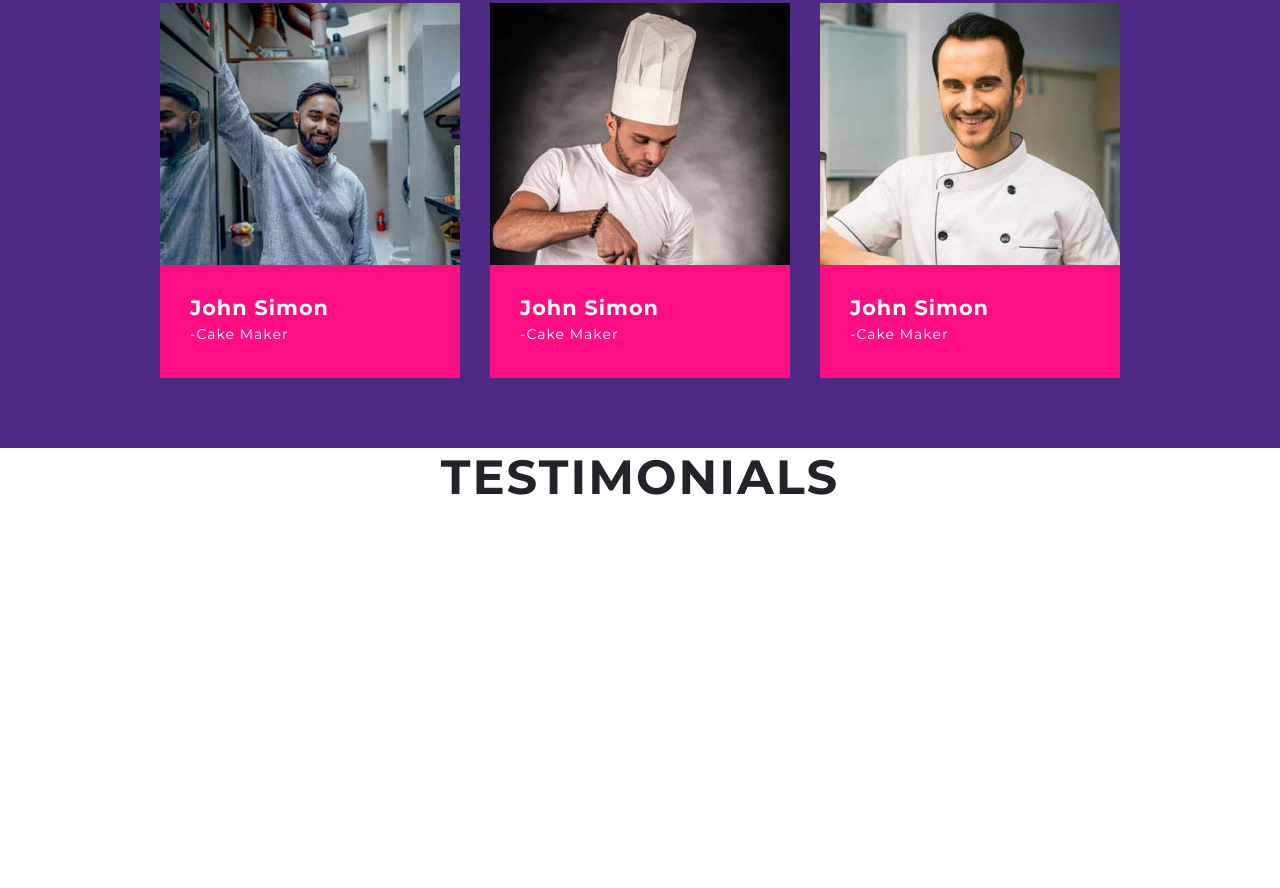
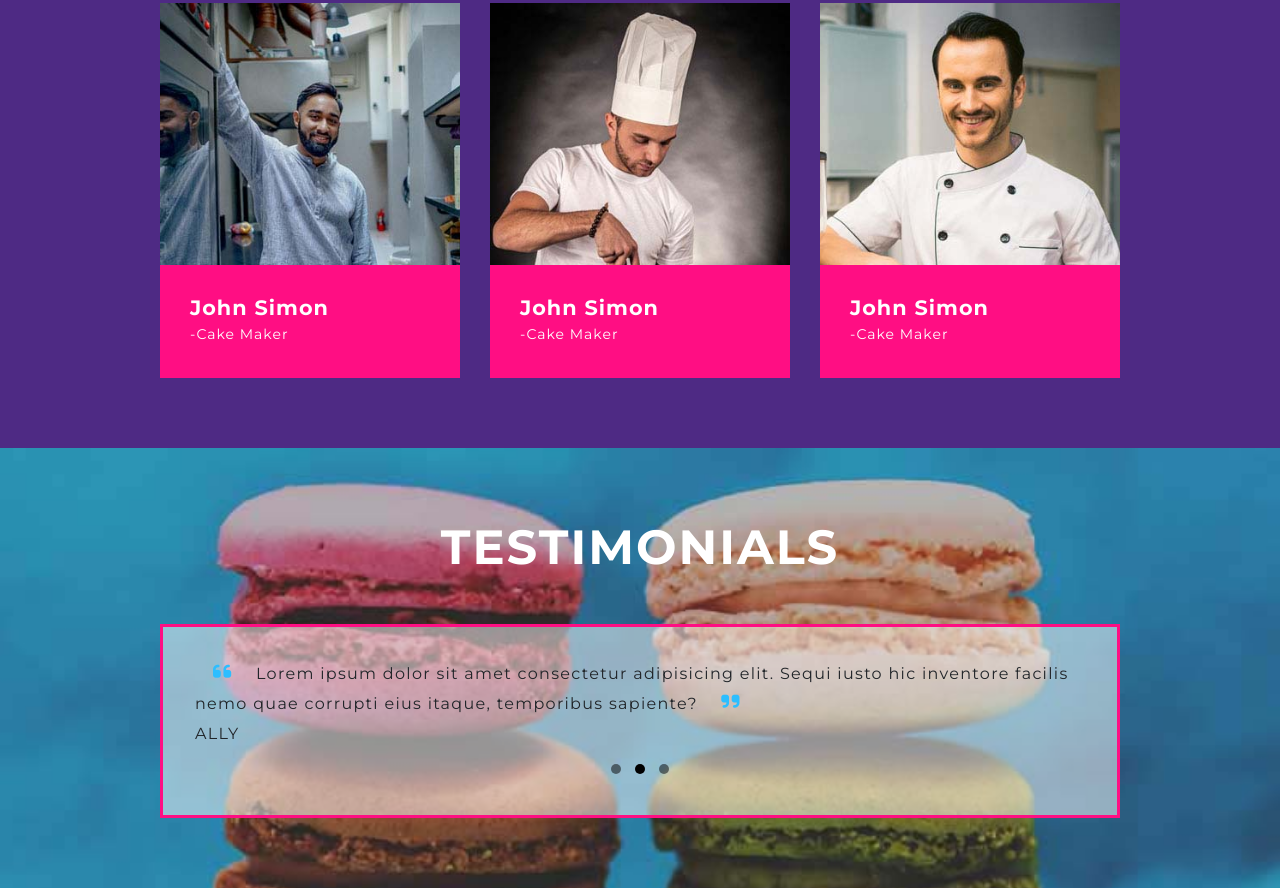
Before and after one commit to NamTienTran/BAKE, a plain HTML site: page index.html in a window 1280 px wide. Shown: the part 4520-5408 px from the top of the page. Before the commit the page ends 5074 px from the top, so only its background shows below. Drawn offline with nearby package versions, Linux system fonts and the light colour scheme.

Commit message:
feedback

```diff
--- a/css/index.css
+++ b/css/index.css
@@ -462,3 +462,49 @@ header{
 .team__item:hover .team__details{
     opacity: 1;
 }
+
+/* FEEDBACK */
+.feedback{
+    background-image: url("../img/cc1.jpg");
+    background-size: cover;
+    padding: 70px 0;
+}
+
+.feedback h2{
+    color: white;
+}
+
+.feedback__content{
+    width: 75%;
+    margin: 0 auto;
+    border: 3px solid #ff0e83;
+    background-color: rgba(255, 255, 255, 0.5);
+    padding: 32px;
+}
+
+.feedback__content i{
+    font-size: 1.3rem;
+    padding: 0 18px;
+    color: #2cbeff;
+}
+
+.feedback__content p{
+    line-height: 30px;
+    letter-spacing: 1.3px;
+}
+
+.feedback__content .feedback__name{
+    color: white;
+}
+
+.feedback__content .owl-theme .owl-dots .owl-dot span{
+    background-color: rgba(0, 0, 0, 0.5);
+}
+
+.feedback__content .owl-theme .owl-dots .owl-dot.active span{
+    background-color: black;
+}
+
+.feedback__content .owl-theme .owl-dots .owl-dot:focus{
+    outline: none;
+}
--- /dev/null
+++ b/css/owl.theme.default.min.css
@@ -0,0 +1,6 @@
+/**
+ * Owl Carousel v2.3.4
+ * Copyright 2013-2018 David Deutsch
+ * Licensed under: SEE LICENSE IN https://github.com/OwlCarousel2/OwlCarousel2/blob/master/LICENSE
+ */
+.owl-theme .owl-dots,.owl-theme .owl-nav{text-align:center;-webkit-tap-highlight-color:transparent}.owl-theme .owl-nav{margin-top:10px}.owl-theme .owl-nav [class*=owl-]{color:#FFF;font-size:14px;margin:5px;padding:4px 7px;background:#D6D6D6;display:inline-block;cursor:pointer;border-radius:3px}.owl-theme .owl-nav [class*=owl-]:hover{background:#869791;color:#FFF;text-decoration:none}.owl-theme .owl-nav .disabled{opacity:.5;cursor:default}.owl-theme .owl-nav.disabled+.owl-dots{margin-top:10px}.owl-theme .owl-dots .owl-dot{display:inline-block;zoom:1}.owl-theme .owl-dots .owl-dot span{width:10px;height:10px;margin:5px 7px;background:#D6D6D6;display:block;-webkit-backface-visibility:visible;transition:opacity .2s ease;border-radius:30px}.owl-theme .owl-dots .owl-dot.active span,.owl-theme .owl-dots .owl-dot:hover span{background:#869791}
--- a/index.html
+++ b/index.html
@@ -16,6 +16,11 @@
 
     <!-- LIGHTBOX CSS -->
     <link rel="stylesheet" href="./css/lightbox.min.css">
+
+    <!-- OWL CSS --> <!-- chú ý khai báo đúng thứ tự file css -->
+    <link rel="stylesheet" href="./css/owl.carousel.min.css">
+    <link rel="stylesheet" href="./css/owl.theme.default.min.css">
+
     <!-- MAIN CSS -->
     <link rel="stylesheet" href="./css/index.css">
 </head>
@@ -317,8 +322,27 @@
     <!-- FEEDBACK -->
     <section class="feedback">
         <h2>TESTIMONIALS</h2>
-        <div class="feedback__contain">
-
+        <div class="feedback__content">
+            <div class="owl-carousel owl-theme">
+                <div class="item">
+                    <p><i class="fa fa-quote-left"></i> Lorem ipsum dolor sit amet consectetur adipisicing elit. Sequi
+                        iusto hic inventore facilis nemo quae corrupti eius itaque, temporibus sapiente? <i
+                            class="fa fa-quote-right"></i></p>
+                    <p class="feeback__name">MARK</p>
+                </div>
+                <div class="item">
+                    <p><i class="fa fa-quote-left"></i> Lorem ipsum dolor sit amet consectetur adipisicing elit. Sequi
+                        iusto hic inventore facilis nemo quae corrupti eius itaque, temporibus sapiente? <i
+                            class="fa fa-quote-right"></i></p>
+                    <p class="feeback__name">ALLY</p>
+                </div>
+                <div class="item">
+                    <p><i class="fa fa-quote-left"></i> Lorem ipsum dolor sit amet consectetur adipisicing elit. Sequi
+                        iusto hic inventore facilis nemo quae corrupti eius itaque, temporibus sapiente? <i
+                            class="fa fa-quote-right"></i></p>
+                    <p class="feeback__name">WILLSON</p>
+                </div>
+            </div>
         </div>
     </section>
     <!-- CONTACT -->
@@ -342,6 +366,28 @@
 
     <!-- LIGHTBOX JS -->
     <script src="./js/lightbox.min.js"></script>
+
+    <!-- OWL JS -->
+    <script src="./js/owl.carousel.min.js"></script>
+    <script>
+        $('.owl-carousel').owlCarousel({
+            loop: true,
+            margin: 10,
+            nav: false,  //bật tắt nút bấm qua lại
+            autoplay: true,
+            responsive: {    //chế độ hiển thị item, màn hình từ 0-600px sẽ hiển thị 1 item, từ 600-1000px hiển thị 3 item, hơn 1000px sẽ hiển thị 5 item, ở đây mình chỉ cần hiển thị 1 item
+                0: {
+                    items: 1
+                },
+                // 600: {
+                //     items: 3
+                // },
+                // 1000: {
+                //     items: 5
+                // }
+            }
+        })
+    </script>
 </body>
 
 </html>
```
Also changed, not shown: css/owl.carousel.min.css (added), js/owl.carousel.min.js (added).
